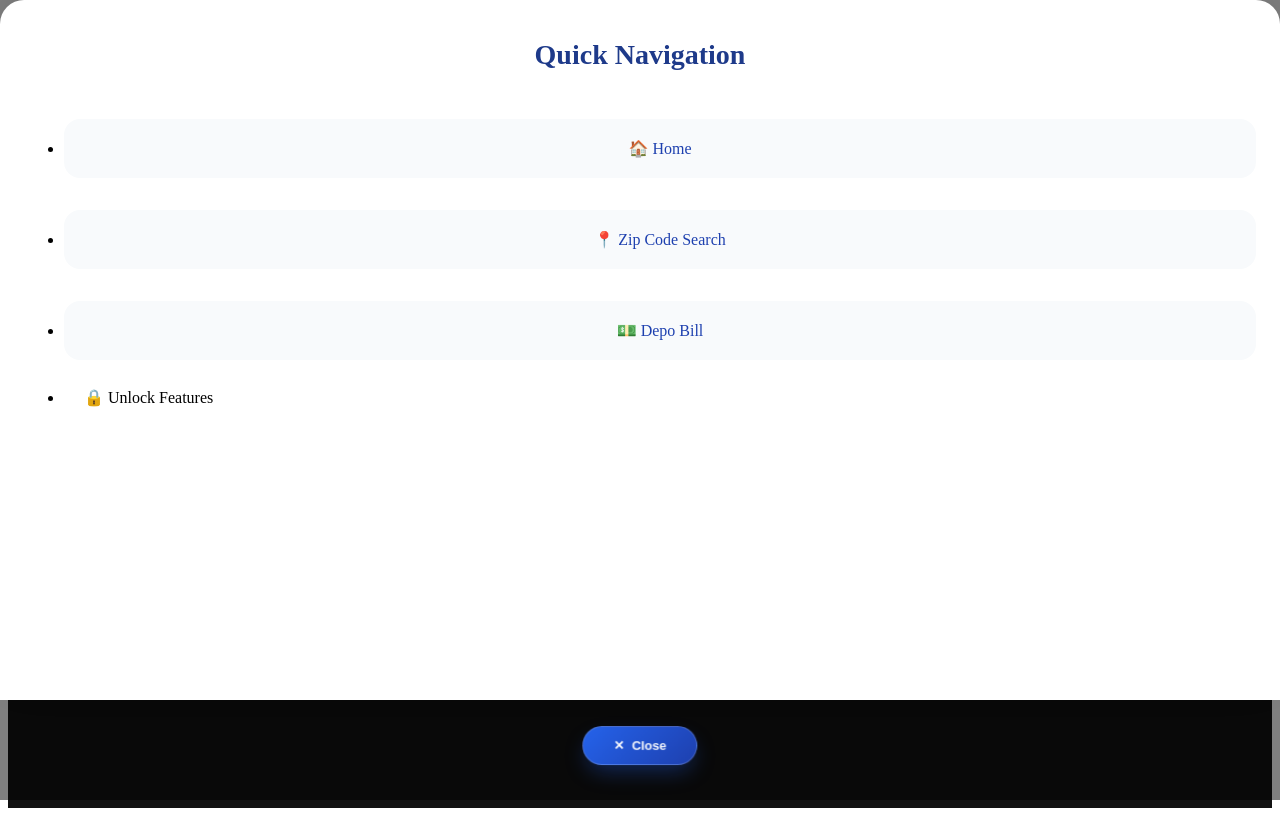
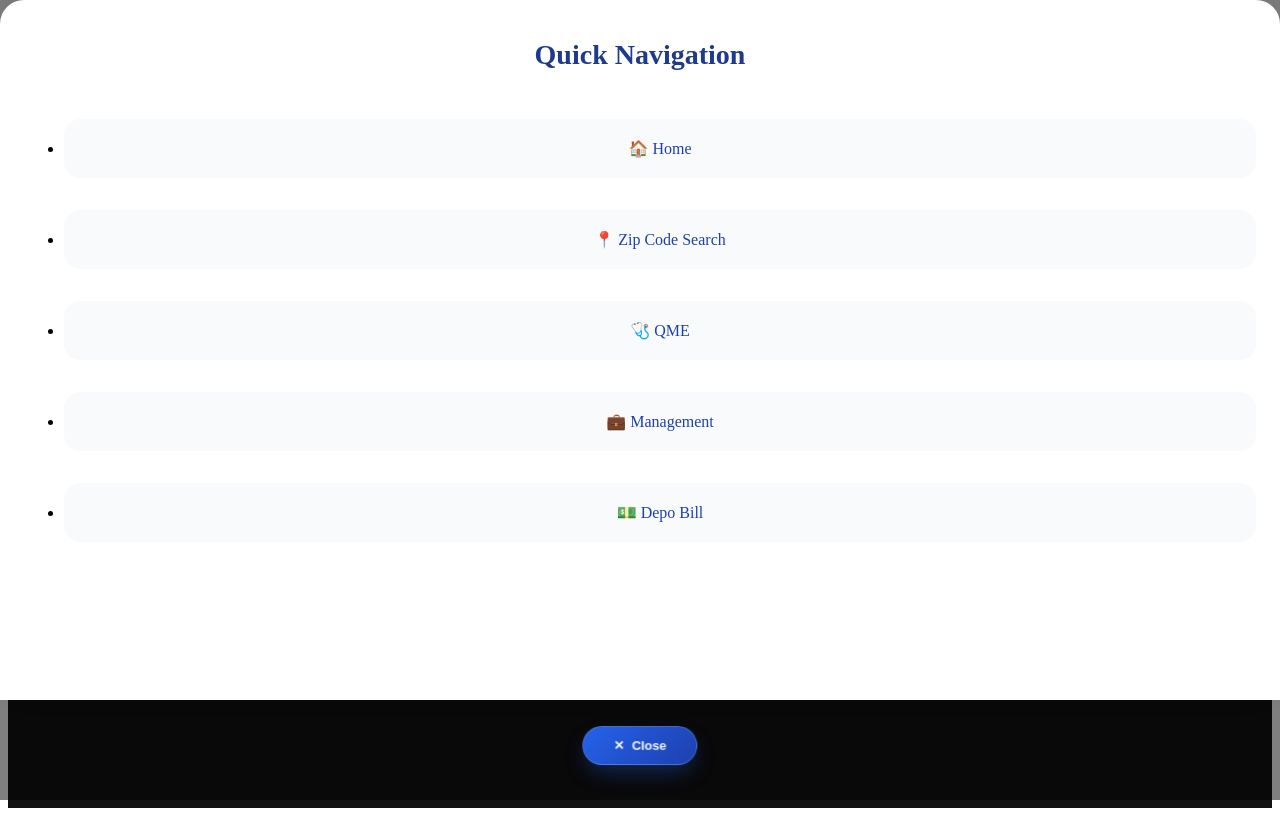
Before and after one commit to Aditya-Holkar/California, a Next.js app: page / in a window 1280 px wide. Both pictures are taken after a click on the button "Open menu". Built offline with nearby package versions, Linux system fonts and the light colour scheme.

Commit message:
long one with good

```diff
--- a/app/Components/Sidebar.tsx
+++ b/app/Components/Sidebar.tsx
@@ -5,25 +5,9 @@ import styles from "../styles/Sidebar.module.css";
 
 export default function Sidebar() {
   const [isOpen, setIsOpen] = useState(false);
-  const [authenticated, setAuthenticated] = useState(false);
-  const [password, setPassword] = useState("");
-  const [showPasswordInput, setShowPasswordInput] = useState(false);
-  const correctPassword = "Aditya@2001"; // Use your password
 
   const toggleSidebar = () => {
     setIsOpen(!isOpen);
-    setShowPasswordInput(false); // Reset password input when closing
-  };
-
-  const handlePasswordSubmit = (e: React.FormEvent) => {
-    e.preventDefault();
-    if (password === correctPassword) {
-      setAuthenticated(true);
-      setShowPasswordInput(false);
-    } else {
-      alert("Incorrect password!");
-      setPassword("");
-    }
   };
 
   return (
@@ -70,19 +54,6 @@ export default function Sidebar() {
             </li>
             <li>
               <Link
-                href="/Depo-bill"
-                className={styles.sidebarLink}
-                onClick={() => setIsOpen(false)}
-              >
-                💵 Depo Bill
-              </Link>
-            </li>
-
-            {/* Protected Links */}
-            {authenticated ? (
-              <>
-                <li>
-                  <Link
                 href="/MainQME"
                 className={styles.sidebarLink}
                 onClick={() => setIsOpen(false)}
@@ -99,39 +70,15 @@ export default function Sidebar() {
                 💼 Management
               </Link>
             </li>
-              </>
-            ) : (
             <li>
-                {showPasswordInput ? (
-                  <form
-                    onSubmit={handlePasswordSubmit}
-                    className={styles.sidebarPasswordForm}
+              <Link
+                href="/Depo-bill"
+                className={styles.sidebarLink}
+                onClick={() => setIsOpen(false)}
               >
-                    <input
-                      type="password"
-                      value={password}
-                      onChange={(e) => setPassword(e.target.value)}
-                      placeholder="Enter password"
-                      className={styles.sidebarPasswordInput}
-                      autoFocus
-                    />
-                    <button
-                      type="submit"
-                      className={styles.sidebarPasswordButton}
-                    >
-                      Unlock
-                    </button>
-                  </form>
-                ) : (
-                  <button
-                    onClick={() => setShowPasswordInput(true)}
-                    className={styles.sidebarAuthButton}
-                  >
-                    🔒 Unlock Features
-                  </button>
-                )}
+                💵 Depo Bill
+              </Link>
             </li>
-            )}
           </ul>
         </div>
       </div>
```
Lines whose indentation alone changed are shown as unchanged.
